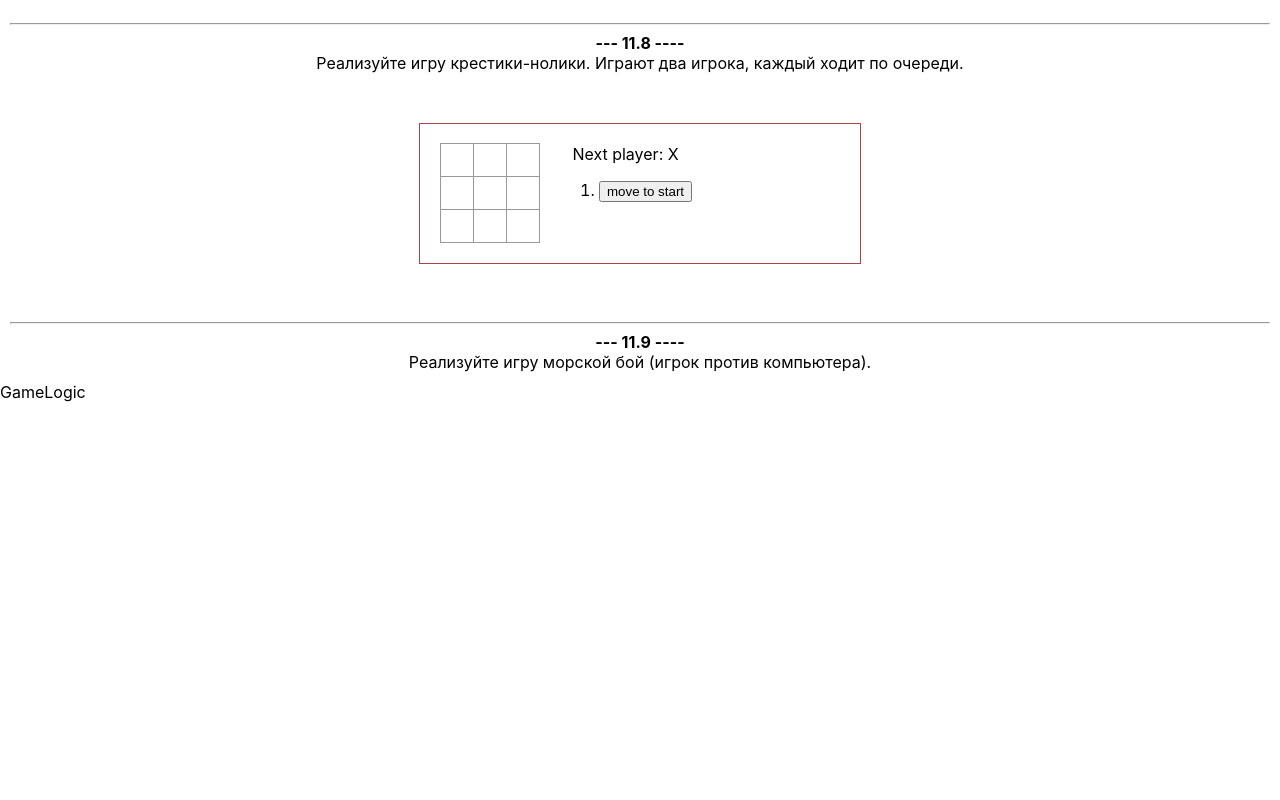
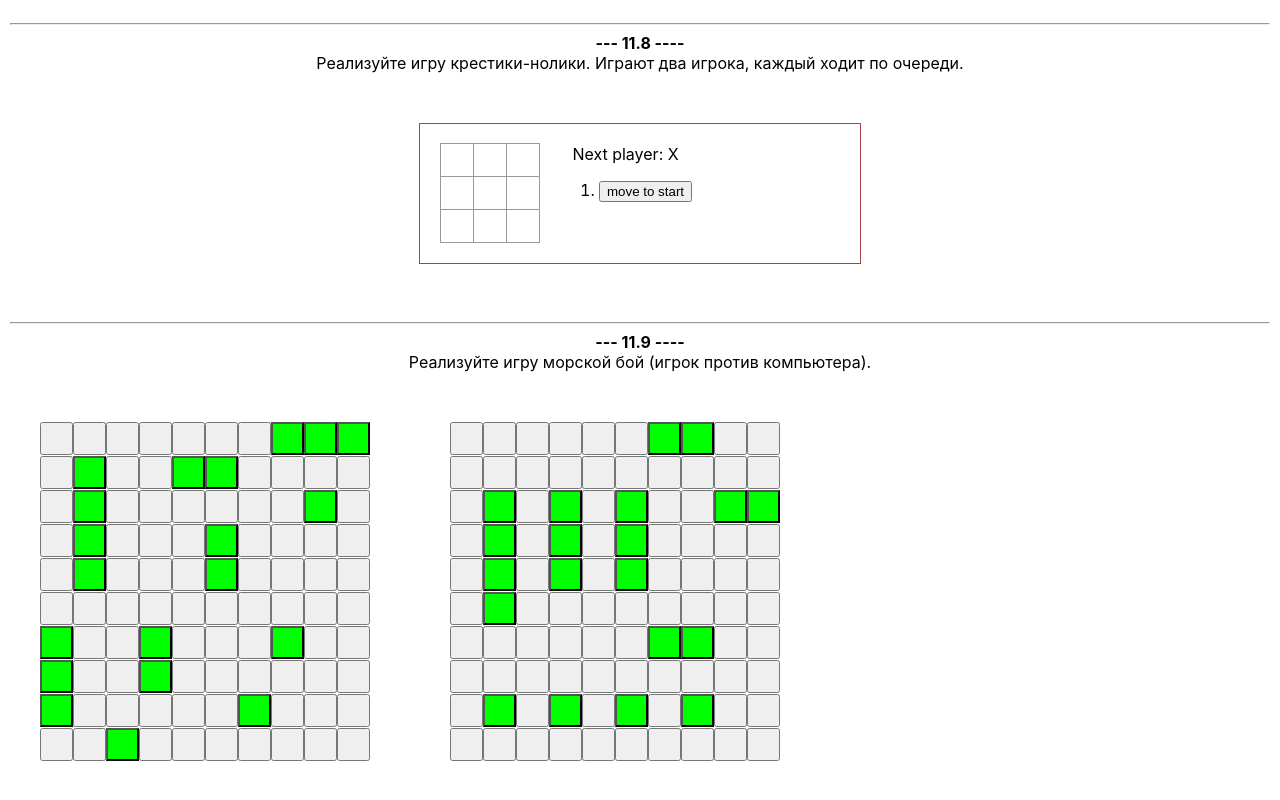
Before and after one commit to PavelNestor/reactTest, a React (Create React App) app in the folder l1/my-app/: page /lesson11 in a window 1280 px wide. Shown: the part 2936-3736 px from the top of the page. Before the commit the page ends 3338 px from the top, so only its background shows below. Built offline with nearby package versions, Linux system fonts and the light colour scheme.

Commit message:
task 11.9 add second board in battleship

```diff
--- a/l1/my-app/src/lessons/battleShip/task119.js
+++ b/l1/my-app/src/lessons/battleShip/task119.js
@@ -5,18 +5,121 @@ export default function Task119() {
 
   return (
     <div className={styles.dFlex}>
-      GameLogic
+      <Game />
     </div>
   );
 };
 
 const Square = props => {
+  const value = props.value;
+  const flag = props.flag;
+
+  const chooseColor = value => {
+    if (value === 1) {
+      return styles.cellGreen;
+    } else if (value === 2) {
+      return styles.cellRed;
+    } else if (value === 3) {
+      return styles.cellBlue;
+    };
+
+  };
+const enemy = (
+  <button
+      className={chooseColor(value)}
+      onClick={props.onClick}>
+    </button>
+)
+const my = (
+  <button
+      className={chooseColor(value)}>
+    </button>
+)
+  return (
+    flag ? enemy : my
+  );
+};
+
+const Board = props => {
+  const ships = props.ships;
 
   return (
-    <button
-      className={styles.btnSquare}
-      onClick={props.onClick}>
-      {props.value}
-    </button>
+    <tbody>
+      {ships.map((itemRow, indexRow) => (
+        <tr key={indexRow}>
+          {itemRow.map((itemCol, indexCol) => (
+            <td key={`${indexRow} + ${indexCol}`}>
+              {<Square
+                  value={itemCol}
+                  onClick={() => props.onClick(`${indexRow} ${indexCol}`)}
+                  flag={props.flag}
+                />}
+            </td>
+          ))}
+        </tr>
+      ))}
+    </tbody>
   );
 };
+
+const Game = () => {
+  const [myShips, setMyShips] = React.useState([
+    [0, 0, 0, 0, 0, 0, 0, 1, 1, 1],
+    [0, 1, 0, 0, 1, 1, 0, 0, 0, 0],
+    [0, 1, 0, 0, 0, 0, 0, 0, 1, 0],
+    [0, 1, 0, 0, 0, 1, 0, 0, 0, 0],
+    [0, 1, 0, 0, 0, 1, 0, 0, 0, 0],
+    [0, 0, 0, 0, 0, 0, 0, 0, 0, 0],
+    [1, 0, 0, 1, 0, 0, 0, 1, 0, 0],
+    [1, 0, 0, 1, 0, 0, 0, 0, 0, 0],
+    [1, 0, 0, 0, 0, 0, 1, 0, 0, 0],
+    [0, 0, 1, 0, 0, 0, 0, 0, 0, 0],
+  ]);
+
+  const [enemyShips, setEnemyShips] = React.useState([
+    [0, 0, 0, 0, 0, 0, 1, 1, 0, 0],
+    [0, 0, 0, 0, 0, 0, 0, 0, 0, 0],
+    [0, 1, 0, 1, 0, 1, 0, 0, 1, 1],
+    [0, 1, 0, 1, 0, 1, 0, 0, 0, 0],
+    [0, 1, 0, 1, 0, 1, 0, 0, 0, 0],
+    [0, 1, 0, 0, 0, 0, 0, 0, 0, 0],
+    [0, 0, 0, 0, 0, 0, 1, 1, 0, 0],
+    [0, 0, 0, 0, 0, 0, 0, 0, 0, 0],
+    [0, 1, 0, 1, 0, 1, 0, 1, 0, 0],
+    [0, 0, 0, 0, 0, 0, 0, 0, 0, 0],
+  ]);
+
+  const handleClick = index => {
+    const coord = index.split(' ');
+
+    const newEnemyShips = enemyShips.slice();
+    let cell = newEnemyShips[coord[0]][coord[1]];
+    if (cell === 0) {
+      cell = 3;
+    } else if (cell === 1) {
+      cell = 2;
+    }
+    newEnemyShips[coord[0]][coord[1]] = cell;
+    setEnemyShips(newEnemyShips);
+
+    enemyAtack();
+  };
+
+  return (
+    <div className={styles.dFlex}>
+      <table className={styles.battleTable}>
+        <Board
+          ships={myShips}
+          flag={false}
+        />
+      </table>
+      <table className={styles.battleTable}>
+        <Board
+          ships={enemyShips}
+          onClick={handleClick}
+          flag={true}
+        />
+      </table>
+    </div>
+  );
+};
--- a/l1/my-app/src/lessons/styles.module.scss
+++ b/l1/my-app/src/lessons/styles.module.scss
@@ -186,3 +186,32 @@ transition: all .3s ease-out;
 }
 
 // 11.8 Tic Tac Toe ----- END -----
+
+.battleTable {
+  border-collapse:collapse;
+  padding:0;
+  margin: 40px;
+  border:none;
+
+
+  button {
+    width: 33px;
+    height: 33px;
+  }
+
+  .cellGreen{
+    background: #0f0;
+  }
+  .cellRed{
+    background: #a44;
+  }
+  .cellBlue{
+    background: #C1D3FF;
+  }
+
+  td, th, tr {
+    padding:0;
+    margin: 0;
+    border:none;
+  }
+}
```
